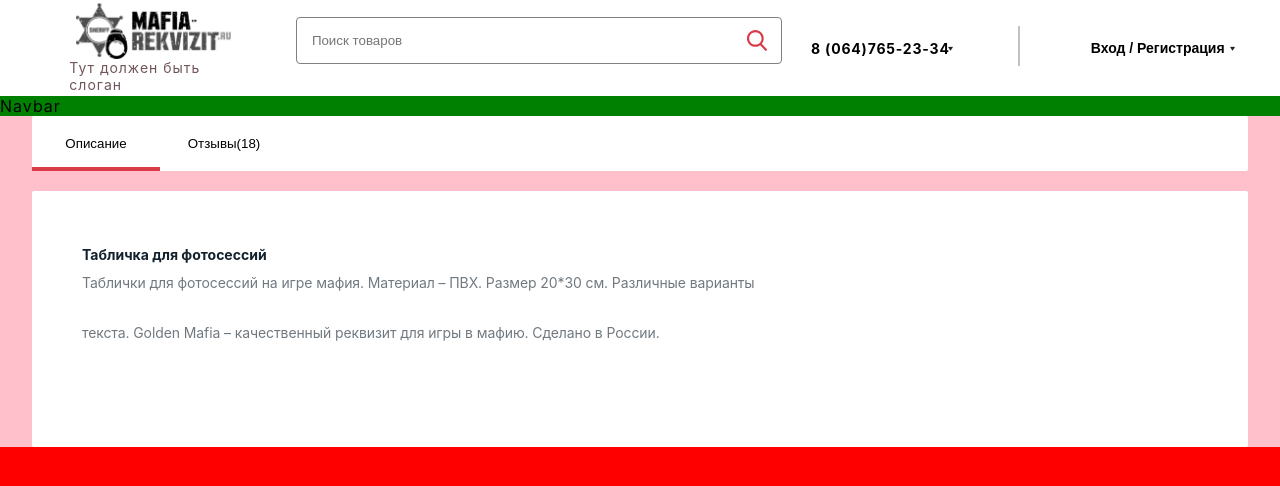
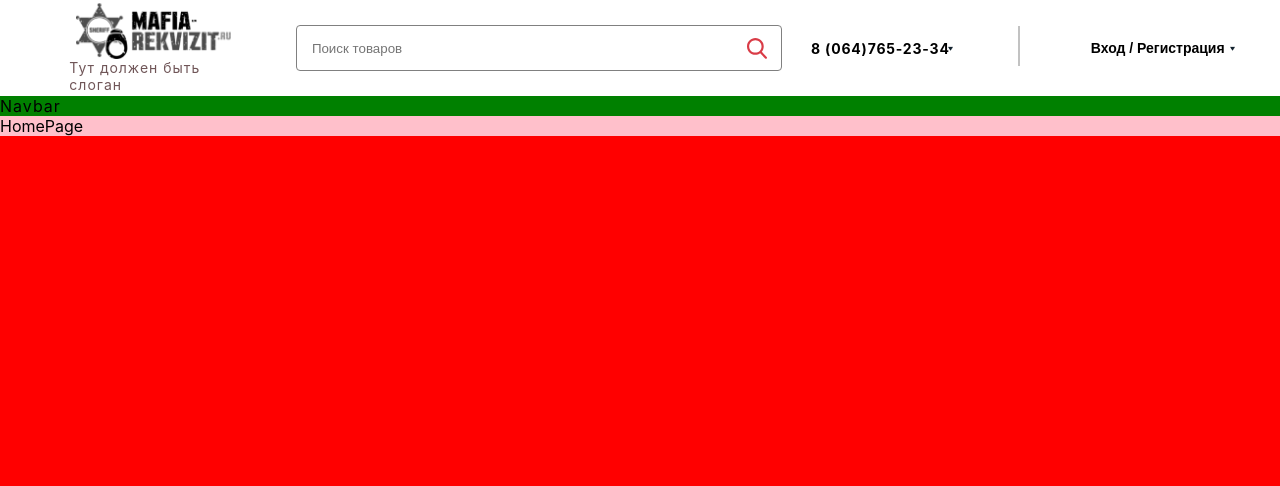
Before and after one commit to ann4ann/Store-Mafia, a React (Create React App) app: page / in a window 1280 px wide. Shown: the top 486 px of the page. Built offline with nearby package versions, Linux system fonts and the light colour scheme.

Commit message:
add wrapper

```diff
--- a/src/app/components/pages/HomePage/HomePage.tsx
+++ b/src/app/components/pages/HomePage/HomePage.tsx
@@ -3,9 +3,7 @@ import CardDetailDetails from "../../ui/CardDetailDetails/CardDetailDetails";
 import styles from "./HomePage.module.scss";
 
 const HomePage = () => {
-  return <div className={styles.homePage}>
-    <CardDetailDetails/>
-  </div>;
+  return <div className={styles.homePage}>HomePage</div>;
 };
 
 export default HomePage;
--- a/src/app/components/ui/CardDetailDetails/CardDetailDetails.module.scss
+++ b/src/app/components/ui/CardDetailDetails/CardDetailDetails.module.scss
@@ -1,12 +1,3 @@
 .container {
-    margin: 0 auto;
-    width: 95%;
-    display: flex;
-    align-items: center;
-    justify-content: space-between;
-
-}
-
-.wrapper {
     width: 100%;
 }
--- a/src/app/components/ui/CardDetailDetails/CardDetailDetails.tsx
+++ b/src/app/components/ui/CardDetailDetails/CardDetailDetails.tsx
@@ -1,4 +1,5 @@
 import React, { useState } from 'react';
+import Wrapper from '../Wrapper/Wrapper';
 import styles from './CardDetailDetails.module.scss'
 import CardDetailDetailsDescription from './cardDetailDetailsDescription/CardDetailDetailsDescription';
 import CardDetailDetailsReviews from './cardDetailDetailsReviews/CardDetailDetailsReviews';
@@ -16,8 +17,8 @@ const CardDetailDetails: React.FC = () => {
     }
 
     return (
-        <div className={styles.container}>
-            <div className={styles.wrapper}>
+        <Wrapper>
+            <div className={styles.container}>
 
                 <CardDetailDetailsTop
                     onClickHandler={onClickHandler}
@@ -31,7 +32,7 @@ const CardDetailDetails: React.FC = () => {
                 }
 
             </div>
-        </div>
+        </Wrapper>
 
     );
 };
--- a/src/index.tsx
+++ b/src/index.tsx
@@ -1,19 +1,21 @@
 import React from "react";
 import ReactDOM from "react-dom/client";
 import { BrowserRouter } from "react-router-dom";
+import {Provider} from 'react-redux'
 import App from "./app/App";
 import "./index.css";
 import reportWebVitals from "./reportWebVitals";
+import store from './store'
 
 const root = ReactDOM.createRoot(
   document.getElementById("root") as HTMLElement
 );
 root.render(
-  <React.StrictMode>
+  <Provider store={store}>
     <BrowserRouter>
       <App />
     </BrowserRouter>
-  </React.StrictMode>
+  </Provider>
 );
 
 // If you want to start measuring performance in your app, pass a function
--- /dev/null
+++ b/src/store/index.ts
@@ -0,0 +1,8 @@
+import { configureStore } from "@reduxjs/toolkit";
+
+const store = configureStore({
+    reducer: {
+    },
+})
+
+export default store
```
Also changed, not shown: src/app/components/ui/CardDetailDetails/cardDetailDetailsReviews/CardDetailDetailsReviews.tsx (+8 -2 lines).
